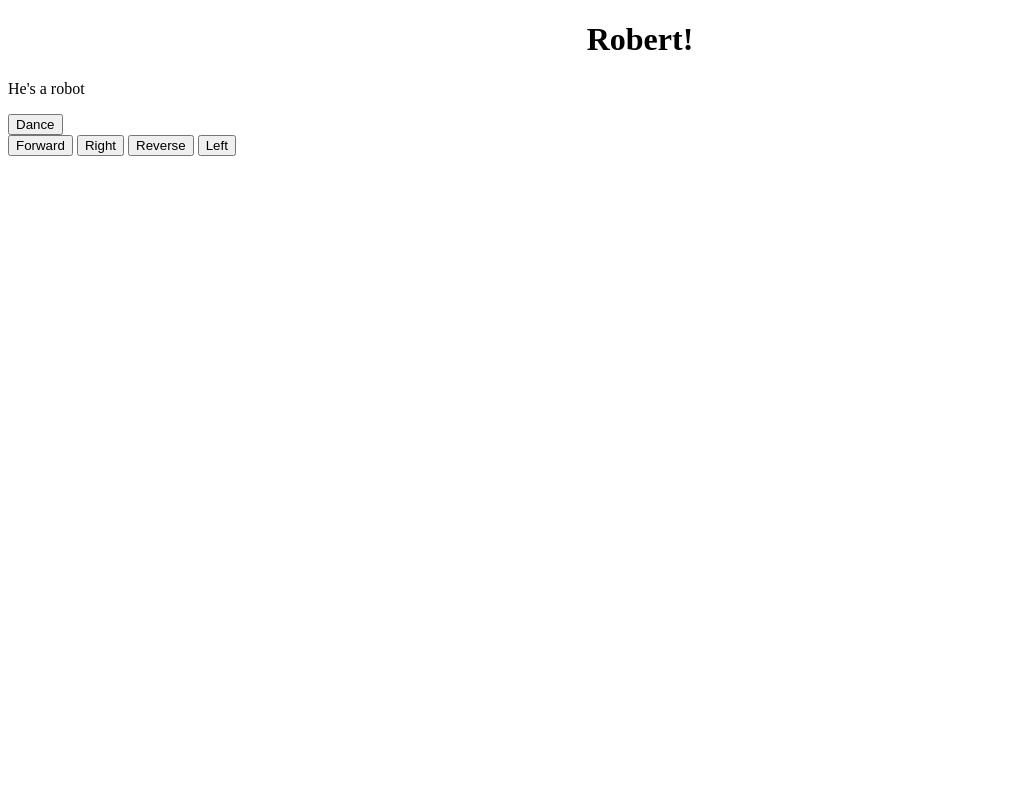
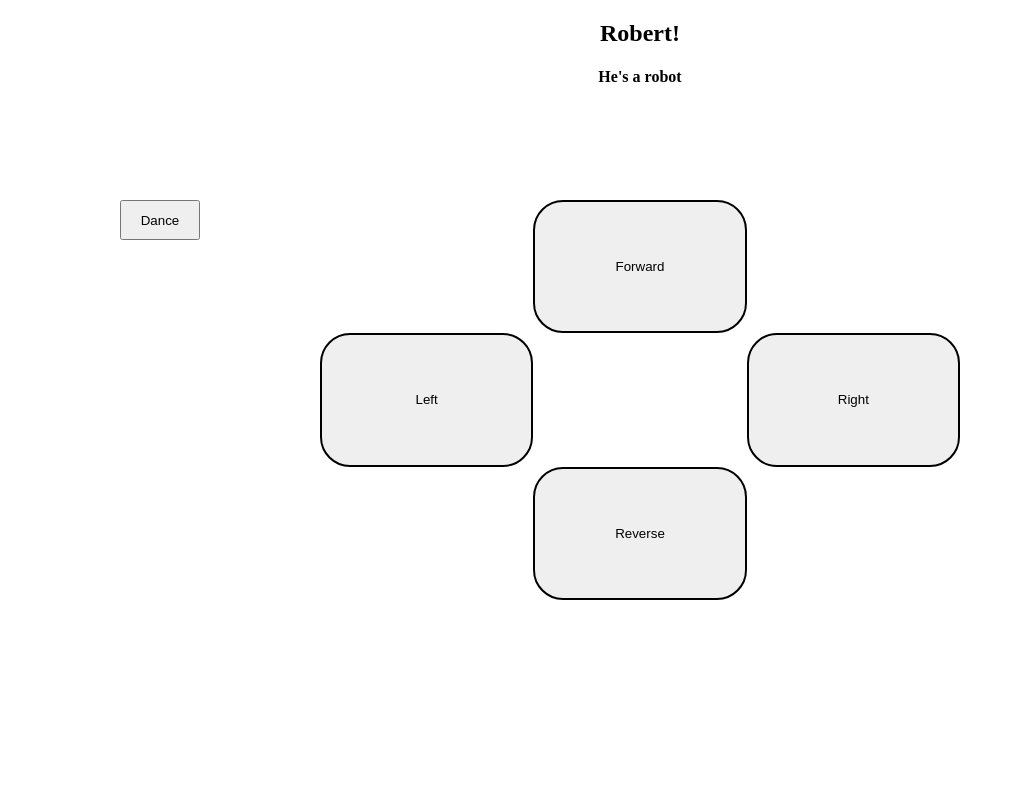
Before and after one commit to unwitting/robert, a Flask app: page / in a window 1280 px wide. Shown: the whole page, without its empty margins (0-1015 px from the left). Run offline with Flask 2, Linux system fonts and the light colour scheme.

Commit message:
initial styling

```diff
--- a/src/server/__init__.py
+++ b/src/server/__init__.py
@@ -19,6 +19,5 @@
 
 @app.route('/move', methods=['POST'])
 def move():
-  # print(request.json)
   direction = request.json['direction']
   return json.dumps(direction)
--- a/src/server/static/css/main.css
+++ b/src/server/static/css/main.css
@@ -1,3 +1,61 @@
-h1 {
+html, body {
+    margin: 0;
+    height: 100%;
+}
+
+body {
+  display: grid;
+  justify-items: center;
+  grid-template-columns: 25% auto 25%;
+  grid-template-rows: 25% auto 25%;
+  grid-template-areas:
+    "header header header"
+    "sidebar-l main sidebar-r"
+    "footer footer footer"
+}
+
+#header {
   text-align: center;
+  grid-area: header;
 }
+
+
+#move-controls {
+  width: 100%;
+  grid-area: main;
+  display: grid;
+  grid-template-columns: repeat(3, 1fr);
+  grid-template-rows: repeat(3, 1fr);
+  grid-template-areas:
+    "top-l top-m top-r"
+    "center-l center-m center-r"
+    "bottom-l bottom-m bottom-r"
+}
+
+#forward {
+  grid-area: top-m;
+}
+
+#reverse {
+  grid-area: bottom-m;
+}
+
+#left {
+  grid-area: center-l;
+}
+
+#right {
+  grid-area: center-r;
+}
+
+#dance {
+  grid-area: sidebar-l;
+  height: 3em;
+  width: 6em;
+}
+
+.direction-button {
+  border-radius: 30px;
+  border: 2px solid black;
+  width: 100%;
+}
--- a/src/server/static/js/main.js
+++ b/src/server/static/js/main.js
@@ -35,7 +35,6 @@
     data = {'direction': 'left'}
     postData('/move', data)
     .then((x) => console.log(x))
-
   })
 
   const rightButton = document.querySelector('#right')
@@ -43,7 +42,6 @@
     data = {'direction': 'right'}
     postData('/move', data)
     .then((x) => console.log(x))
-
   })
 }
 
--- a/src/server/templates/robert.html
+++ b/src/server/templates/robert.html
@@ -3,13 +3,17 @@
   <link rel="stylesheet" type="text/css" href="/static/css/main.css">
   <script src="/static/js/main.js"></script>
 </head>
-<h1>Robert!</h1>
-<p>He's a robot</p>
+<body>
+  <section id="header">
+    <h1>Robert!</h1>
+    <h4>He's a robot</p>
+  </section>
 
-<button id="dance">Dance</button>
-<div>
-  <button id="forward">Forward</button>
-  <button id="right">Right</button>
-  <button id="reverse">Reverse</button>
-  <button id="left">Left</button>
-</div>
+  <button id="dance">Dance</button>
+  <section id="move-controls">
+    <button class="direction-button" id="forward">Forward</button>
+    <button class="direction-button" id="right">Right</button>
+    <button class="direction-button" id="reverse">Reverse</button>
+    <button class="direction-button" id="left">Left</button>
+  </section>
+</body>
```
